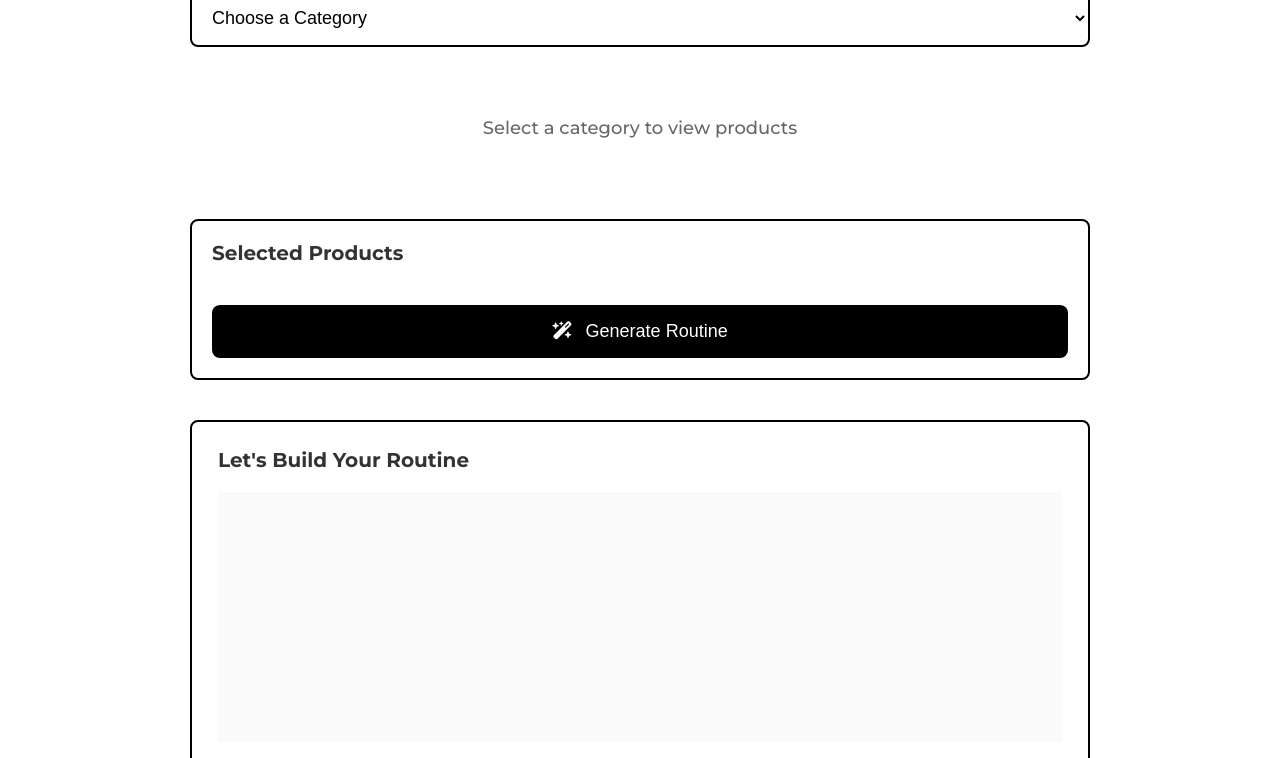
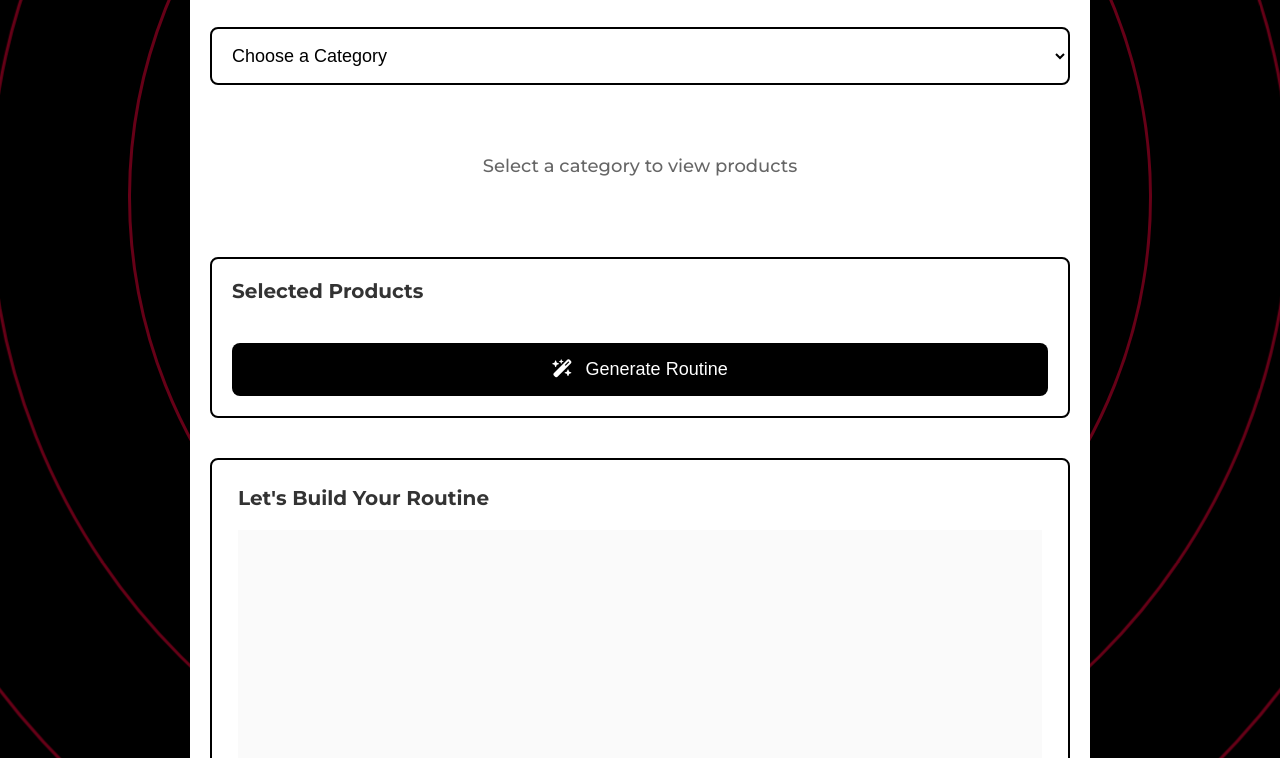
Before and after one commit to collins777/09-prj-loreal-routine-builder-main, a plain HTML site: page index.html in a window 1280 px wide. Shown: the part 203-961 px from the top of the page. Drawn offline with Linux system fonts and the light colour scheme; a script that the page names is missing.

Commit message:
Enhance homepage design with animated background circles and updated logo

```diff
--- a/index.html
+++ b/index.html
@@ -16,11 +16,22 @@
   </head>
 
   <body>
+    <!-- Background circles -->
+    <div class="bg-circles">
+      <div class="circle-1"></div>
+      <div class="circle-2"></div>
+      <div class="circle-3"></div>
+      <div class="circle-4"></div>
+      <div class="circle-5"></div>
+    </div>
+
     <div class="page-wrapper">
       <!------- Header / Branding ------->
       <header class="site-header">
-        <img src="img/loreal-logo.png" alt="L'Oréal Logo" class="logo" />
-        <h1 class="site-title">Smart Routine &amp; Product Advisor</h1>
+        <img src="img/loreal-logo.svg" alt="L'Oréal Logo" class="logo" />
+        <h1 class="site-title">
+          Smart Routine <span class="plus-sign">+</span> Product Advisor
+        </h1>
       </header>
 
       <!-- Category Filter -->
--- a/style.css
+++ b/style.css
@@ -1,8 +1,19 @@
 /* —— basic reset —— */
+:root {
+  /* Colors */
+  --primary-red: #ff003b;
+  --primary-gold: #e3a535;
+  --primary-white: #fff;
+  --primary-black: #000;
+
+  /* Font */
+  --font-luxurious: "Playfair Display", serif;
+}
+
 * {
-  box-sizing: border-box;
   margin: 0;
   padding: 0;
+  box-sizing: border-box;
 }
 
 /* —— body + fonts —— */
@@ -11,11 +22,118 @@ body {
   color: #333;
   display: flex;
   justify-content: center;
+  background: #000; /* Black background */
+}
+
+/* Breathing animation keyframes */
+@keyframes breathe {
+  0%,
+  100% {
+    transform: translate(-50%, -50%) scale(1);
+  }
+  50% {
+    transform: translate(-50%, -50%) scale(1.1);
+  }
+}
+
+/* Full-page background with expanding circles */
+.bg-circles {
+  position: fixed;
+  left: 0;
+  top: 0;
+  width: 100vw;
+  height: 100vh;
+  z-index: -10000;
+  pointer-events: none;
+  background-color: #000;
+  /* Center the circles using flex */
+  display: flex;
+  justify-content: center;
+  align-items: center;
+}
+
+.bg-circles::before,
+.bg-circles::after {
+  content: "";
+  position: absolute;
+  left: 50%;
+  top: 50%;
+  border-radius: 50%;
+  border: 3px solid var(--primary-red); /* Red circles */
+  transform: translate(-50%, -50%);
+  pointer-events: none;
+  opacity: 0.4; /* Same opacity for all circles */
+  animation: breathe 4s ease-in-out infinite;
+}
+
+/* Largest circle */
+.bg-circles::before {
+  width: 120vw;
+  height: 120vw;
+  animation-delay: 0s; /* Start immediately */
+}
+
+/* Medium circle */
+.bg-circles::after {
+  width: 100vw;
+  height: 100vw;
+  animation-delay: 0.5s; /* Slight delay */
+}
+
+/* Multiple inner circles for a complete look */
+.bg-circles .circle-1,
+.bg-circles .circle-2,
+.bg-circles .circle-3,
+.bg-circles .circle-4,
+.bg-circles .circle-5 {
+  position: absolute;
+  left: 50%;
+  top: 50%;
+  border-radius: 50%;
+  border: 3px solid var(--primary-red); /* Red circles */
+  transform: translate(-50%, -50%);
+  pointer-events: none;
+  opacity: 0.4; /* Same opacity for all circles */
+  animation: breathe 4s ease-in-out infinite;
+}
+
+.bg-circles .circle-1 {
+  width: 80vw;
+  height: 80vw;
+  animation-delay: 1s; /* Staggered timing */
+}
+
+.bg-circles .circle-2 {
+  width: 65vw;
+  height: 65vw;
+  animation-delay: 1.5s; /* Staggered timing */
+}
+
+.bg-circles .circle-3 {
+  width: 50vw;
+  height: 50vw;
+  animation-delay: 2s; /* Staggered timing */
+}
+
+.bg-circles .circle-4 {
+  width: 35vw;
+  height: 35vw;
+  animation-delay: 2.5s; /* Staggered timing */
+}
+
+.bg-circles .circle-5 {
+  width: 20vw;
+  height: 20vw;
+  animation-delay: 3s; /* Staggered timing */
 }
 
 .page-wrapper {
   width: 90%;
   max-width: 900px;
+  background: white; /* Ensure content area remains white */
+  border-radius: 8px; /* Optional: add some rounding to the content area */
+  padding: 20px; /* Add some padding inside the content area */
+  margin: 20px 0; /* Add some margin to separate from viewport edges */
 }
 
 /* header */
@@ -32,8 +150,14 @@ body {
 
 .site-title {
   font-size: 22px;
+  font-weight: 600;
+  margin-bottom: 10px;
+  font-family: var(--font-luxurious);
+}
+
+.plus-sign {
+  color: var(--primary-red);
   font-weight: 500;
-  margin-bottom: 10px;
 }
 
 /* category filter */
```
Also changed, not shown: img/loreal-logo.svg (added).
